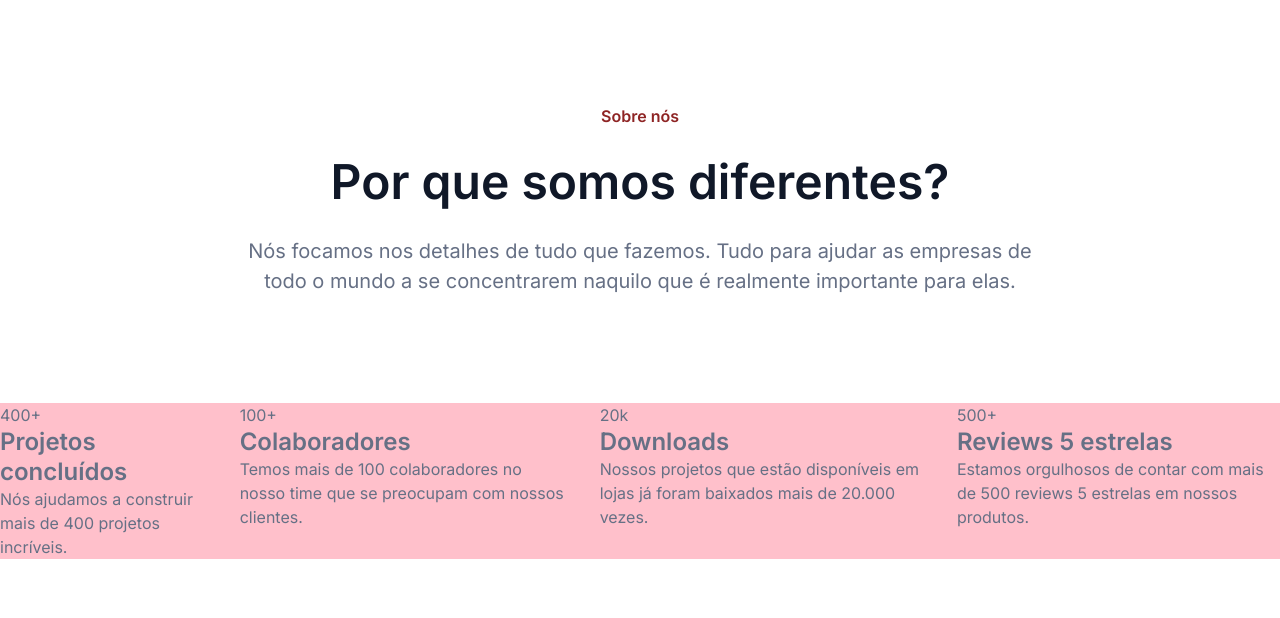
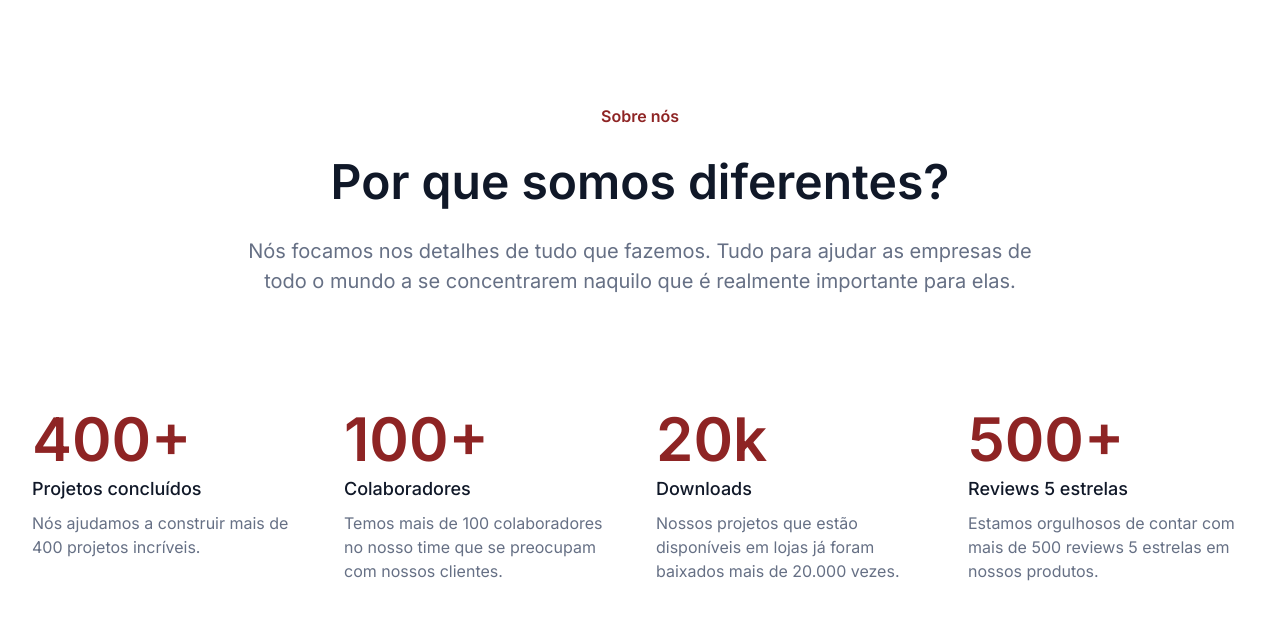
Before and after one commit to sohaibmohammed/7DaysOfCode-HTML-e-CSS, a plain HTML site: page index.html in a window 1280 px wide. Shown: the part 68-686 px from the top of the page. Drawn offline with Linux system fonts and the light colour scheme.

Commit message:
criada a seçao big-numbers

```diff
--- a/css/styles.css
+++ b/css/styles.css
@@ -8,13 +8,12 @@ header {
   max-width: 1248px;
   margin: 0 auto;
   padding: 18px 32px;
-
 }
 
-header, ul {
+header,
+ul {
   display: flex;
   align-items: center;
-
 }
 
 ul {
@@ -78,7 +77,31 @@ a {
 }
 
 .big-numbers {
-    background-color: pink;
+  max-width: 1280px;
+  margin: 0 auto 192px;
+  padding: 0 32px;
+
   display: flex;
   gap: 32px;
+
 }
+
+.big-numbers span {
+  color: var(--brown-500);
+  font-size: 60px;
+  line-height: 72px;
+  font-weight: 600;
+  margin-bottom: 12px;
+}
+
+.big-numbers h2 {
+  font-weight: 500;
+  font-size: 18px;
+  line-height: 28px;
+  color: var(--gray-900);
+  margin-bottom: 8px;
+}
+
+.big-numbers .number-box {
+    flex: 1;
+}
```
Lines whose indentation alone changed are shown as unchanged.
